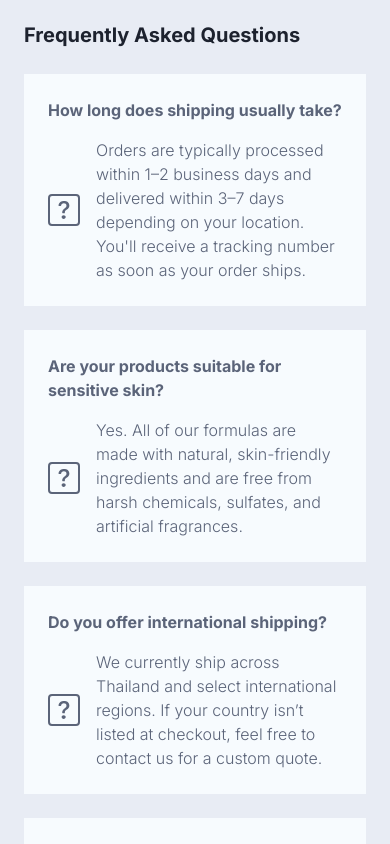
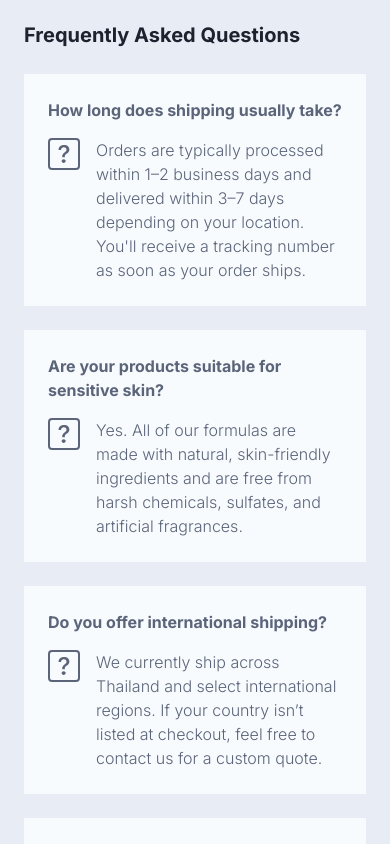
Before and after one commit to jkTurner/vast, a Next.js app: page /contact in a window 390 px wide. Shown: the part 1280-2124 px from the top of the page. Built offline with nearby package versions, Linux system fonts and the light colour scheme.

Commit message:
adjusted icon alignment in contact page

```diff
--- a/app/(pages)/contact/page.tsx
+++ b/app/(pages)/contact/page.tsx
@@ -56,7 +56,7 @@ const ContactPage = () => {
                 {FaqData.map((item, index) => (
                     <div key={index} className="flex flex-col gap-xs p-sm bg-[var(--secondary)]">
                         <h3 className="text-[var(--textLight)]">{item.q}</h3>
-                        <div className="flex gap-xs items-center">
+                        <div className="flex gap-xs md:items-center">
                             <FaqIcon size={32} color="var(--textLight)" />
                             <p className="flex-1">{item.a}</p>
                         </div>
```
